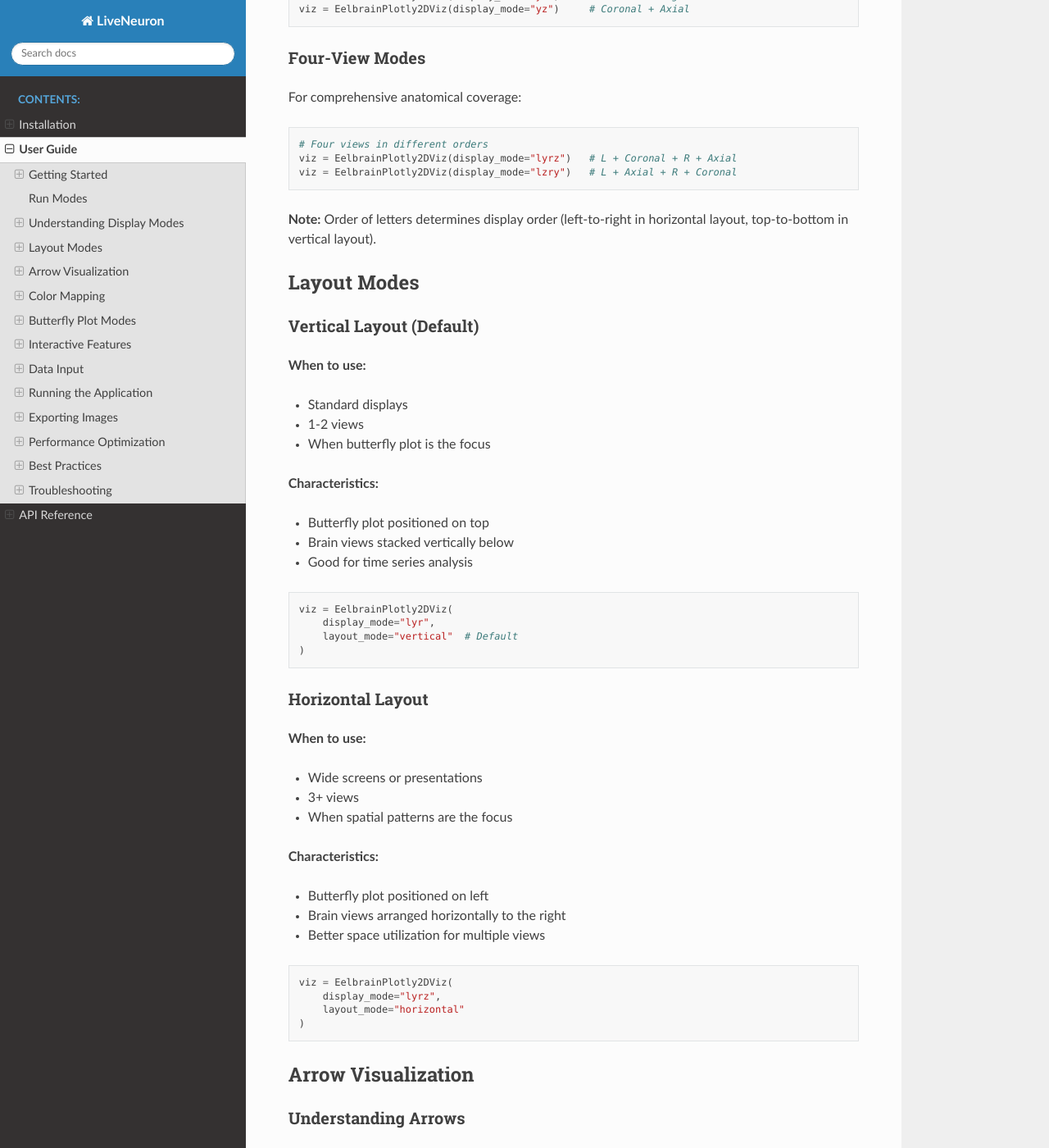
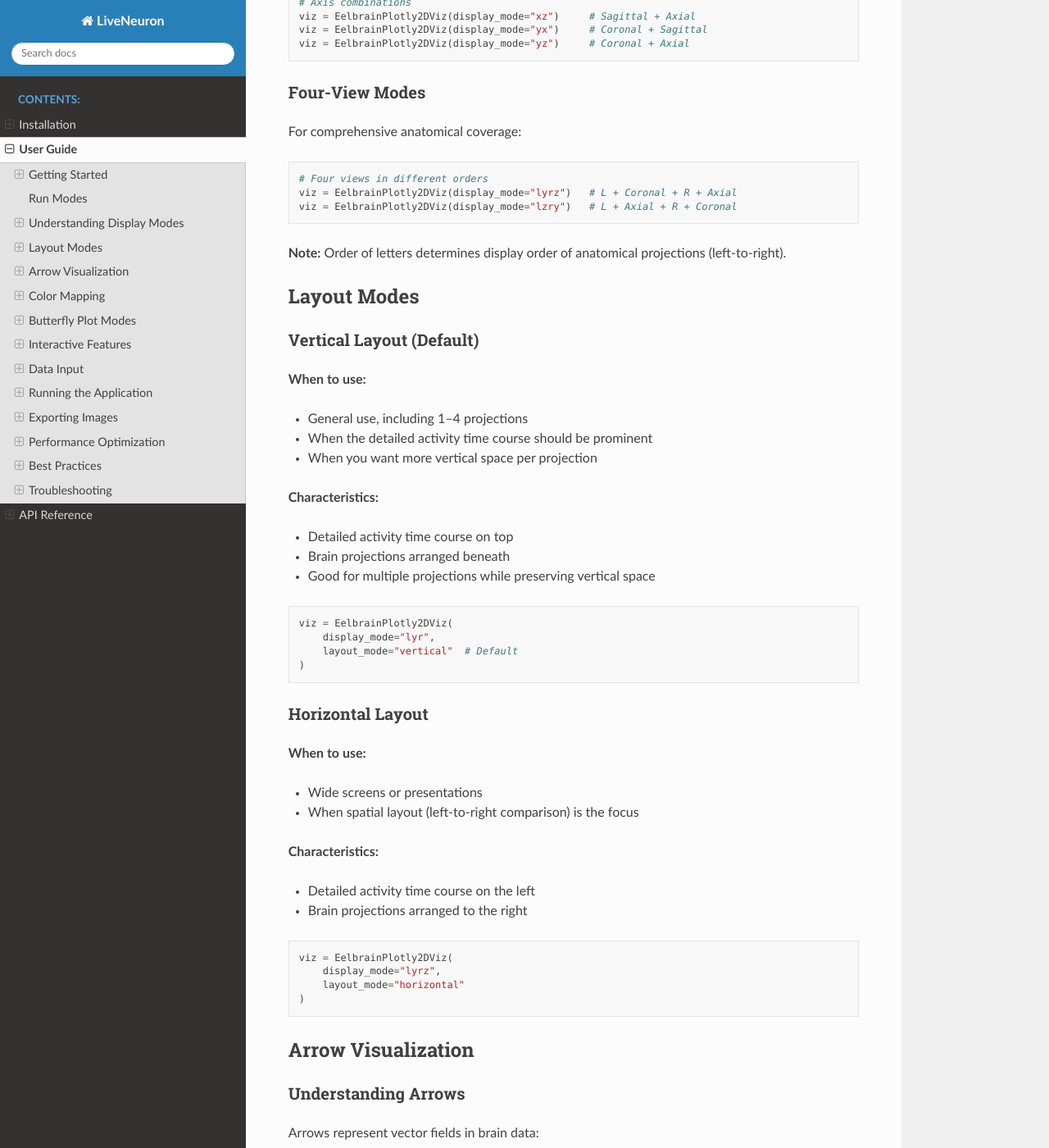
Before and after one commit to liang-bo96/LiveNeuron, a Sphinx documentation site: the page built from docs/user_guide.rst, in a window 1280 px wide and 1400 px high, scrolled down 1853 px. Shown: the whole window at 82% size. Built offline with Sphinx 7.4.7 and the Read the Docs theme 3.1.0, drawn with Linux system fonts in a browser that asks for light colours; pages that are not in the unit, such as notebooks, are missing from menus; some of the changed text lies outside the part shown.

```diff
--- a/docs/user_guide.rst
+++ b/docs/user_guide.rst
@@ -38,13 +38,14 @@ Run Modes
      viz = EelbrainPlotly2DViz()
      viz.run()
 
-* **Notebook**: renders inline by default; choose explicitly if needed.
+* **Notebook**: auto-selects ``mode="inline"`` (embedded IFrame). Choose explicitly if you want a browser or a Lab tab.
 
   .. code-block:: python
 
      viz = EelbrainPlotly2DViz()
-     viz.run()      # classic notebooks
-     # viz.run(mode="jupyterlab")  # Lab tab
+     viz.run()                    # inline by default in IPython/Jupyter
+     # viz.run(mode="jupyterlab")  # open in JupyterLab tab
+     # viz.run(mode="external")    # force external browser
 
 Understanding Display Modes
 ----------------------------
@@ -104,7 +105,7 @@ For comprehensive anatomical coverage:
    viz = EelbrainPlotly2DViz(display_mode="lyrz")   # L + Coronal + R + Axial
    viz = EelbrainPlotly2DViz(display_mode="lzry")   # L + Axial + R + Coronal
 
-**Note:** Order of letters determines display order (left-to-right in horizontal layout, top-to-bottom in vertical layout).
+**Note:** Order of letters determines display order of anatomical projections (left-to-right).
 
 Layout Modes
 ------------
@@ -114,15 +115,15 @@ Vertical Layout (Default)
 
 **When to use:**
 
-* Standard displays
-* 1-2 views
-* When butterfly plot is the focus
+* General use, including 1–4 projections
+* When the detailed activity time course should be prominent
+* When you want more vertical space per projection
 
 **Characteristics:**
 
-* Butterfly plot positioned on top
-* Brain views stacked vertically below
-* Good for time series analysis
+* Detailed activity time course on top
+* Brain projections arranged beneath
+* Good for multiple projections while preserving vertical space
 
 .. code-block:: python
 
@@ -137,14 +138,13 @@ Horizontal Layout
 **When to use:**
 
 * Wide screens or presentations
-* 3+ views
-* When spatial patterns are the focus
+* When spatial layout (left-to-right comparison) is the focus
 
 **Characteristics:**
 
-* Butterfly plot positioned on left
-* Brain views arranged horizontally to the right
-* Better space utilization for multiple views
+* Detailed activity time course on the left
+* Brain projections arranged to the right
+
 
 .. code-block:: python
 
@@ -275,7 +275,7 @@ Butterfly Plot Modes
 Full Mode (Default)
 ^^^^^^^^^^^^^^^^^^^
 
-Shows individual source traces plus statistics:
+Shows a sampled set of source traces plus statistics (random subset for readability):
 
 .. code-block:: python
 
@@ -283,7 +283,7 @@ Shows individual source traces plus statistics:
 
 **Displays:**
 
-* Individual source activity traces
+* Random subset of source activity traces
 * Mean activity
 * Maximum activity
 
@@ -303,9 +303,8 @@ Shows only summary statistics:
 
 **When to use:**
 
-* Large number of sources (cleaner visualization)
-* Focus on overall patterns rather than individual sources
-* Performance considerations
+* You want a clean summary without individual traces
+* Presentations or screenshots where mean/max is enough
 
 Interactive Features
 --------------------
@@ -318,9 +317,9 @@ Hover Information
 * Hover over any voxel to see activity value
 * Shows magnitude at current time point
 
-**Butterfly Plot:**
+**Detailed activity time course:**
 
-* Hover over time axis shows max and min activity
+* Hover over time axis to see max and min activity
 * Displays values for all visible traces
 
 Time Navigation
@@ -328,7 +327,7 @@ Time Navigation
 
 **Click to Navigate:**
 
-* Click anywhere on butterfly plot's time axis
+* Click anywhere on the time-course axis
 * Brain views instantly update to that time point
 * Precise time selection with spike indicator
 
@@ -339,7 +338,8 @@ Zoom and Pan
 **Mouse Controls:**
 
 * **Mouse Wheel**: Zoom in/out
-* **Click + Drag**: Pan the view
+* **Click + Drag**: Box zoom (default drag mode)
+* **Pan**: Select the pan tool in the toolbar, then drag to move the view
 * **Double-click**: Reset to original view
 
 
@@ -386,20 +386,6 @@ For your own data:
 * Scalar data: ``([case,] time, source)``
 * If case dimension present: mean is computed automatically
 
-Brain Region Filtering
-^^^^^^^^^^^^^^^^^^^^^^^
-
-Apply parcellation to focus on specific regions:
-
-.. code-block:: python
-
-   # Use parcellation (only works with built-in data)
-   viz = EelbrainPlotly2DViz(
-       y=None,                # Must be None to use region parameter
-       region='aparc+aseg'    # FreeSurfer parcellation
-   )
-
-**Note:** ``region`` parameter only works when ``y=None`` (built-in data).
 
 Running the Application
 -----------------------
@@ -412,10 +398,10 @@ Opens in external browser:
 .. code-block:: python
 
    viz = EelbrainPlotly2DViz()
-   viz.run()  # Random port, check console for URL
+   viz.run(mode="external")  # Random port; defaults to inline in notebooks, external browser otherwise
 
    # Or specify port
-   viz.run(port=8888)
+   viz.run(port=8888, mode="external")  # Force browser if inline is detected
 
 
 Jupyter Modes (Default)
@@ -431,10 +417,6 @@ Multiple options for Jupyter notebooks:
    # JupyterLab tab (opens in separate tab)
    viz.run(mode='jupyterlab')
 
-**Comparison:**
-
-* ``run()``: Inline display embedded in notebook (auto size)
-* ``run(mode='jupyterlab')``: Opens in separate JupyterLab tab
 
 Exporting Images
 ----------------
@@ -491,19 +473,13 @@ For Large Datasets
 
       viz = EelbrainPlotly2DViz(arrow_threshold='auto')
 
-2. **Simplify butterfly plot**:
+2. **Simplify detailed activity time course**:
 
    .. code-block:: python
 
       viz = EelbrainPlotly2DViz(show_max_only=True)
 
-3. **Reduce arrow scale**:
-
-   .. code-block:: python
-
-      viz = EelbrainPlotly2DViz(arrow_scale=0.7)
-
-4. **Use focused display modes**:
+3. **Use focused display modes**:
 
    .. code-block:: python
 
@@ -520,7 +496,7 @@ Combined Optimization
        layout_mode="horizontal",   # Better layout
        arrow_scale=0.7,            # Smaller arrows
        arrow_threshold='auto',     # Filter weak vectors
-       show_max_only=True,         # Simplified butterfly
+       show_max_only=True,         # Simplified time course
        cmap='Hot'
    )
 
@@ -572,7 +548,7 @@ For Interactive Exploration
        layout_mode="horizontal",    # Better for exploration
        arrow_scale=1.0,
        arrow_threshold=None,        # See all vectors initially
-       show_max_only=False,         # Full butterfly information
+       show_max_only=False,         # Full time-course information
        cmap='Viridis'
    )
 
@@ -603,7 +579,7 @@ Solution:
        arrow_threshold='auto'      # Filter weak ones
    )
 
-**Issue: Butterfly plot too cluttered**
+**Issue: Detailed activity time course too cluttered**
 
 Solution:
 
@@ -620,7 +596,7 @@ Solution:
    viz = EelbrainPlotly2DViz(
        display_mode="lr",          # Fewer views
        arrow_threshold='auto',     # Fewer arrows
-       show_max_only=True         # Simpler butterfly
+       show_max_only=True         # Simpler time course
    )
 
 **Issue: Export fails**
```
Also changed, not shown: other parts of docs/user_guide.rst (+2 -2 lines), docs/liveNeuron.png.
